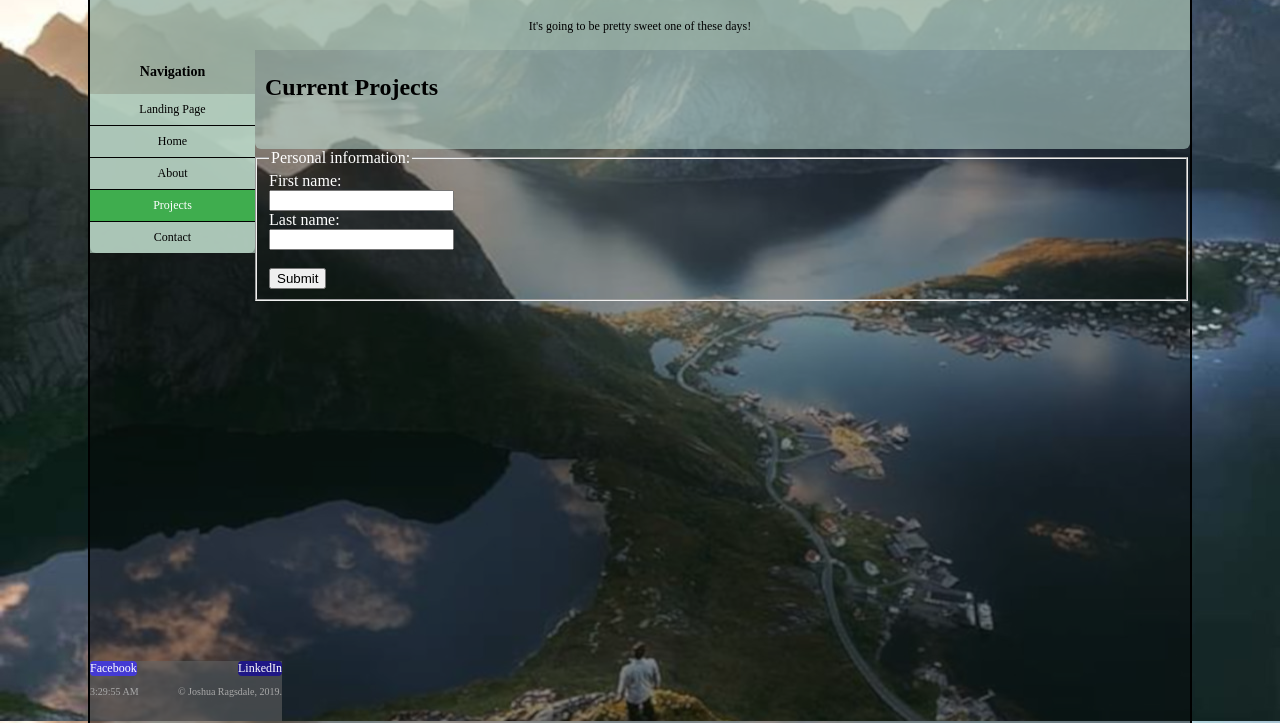
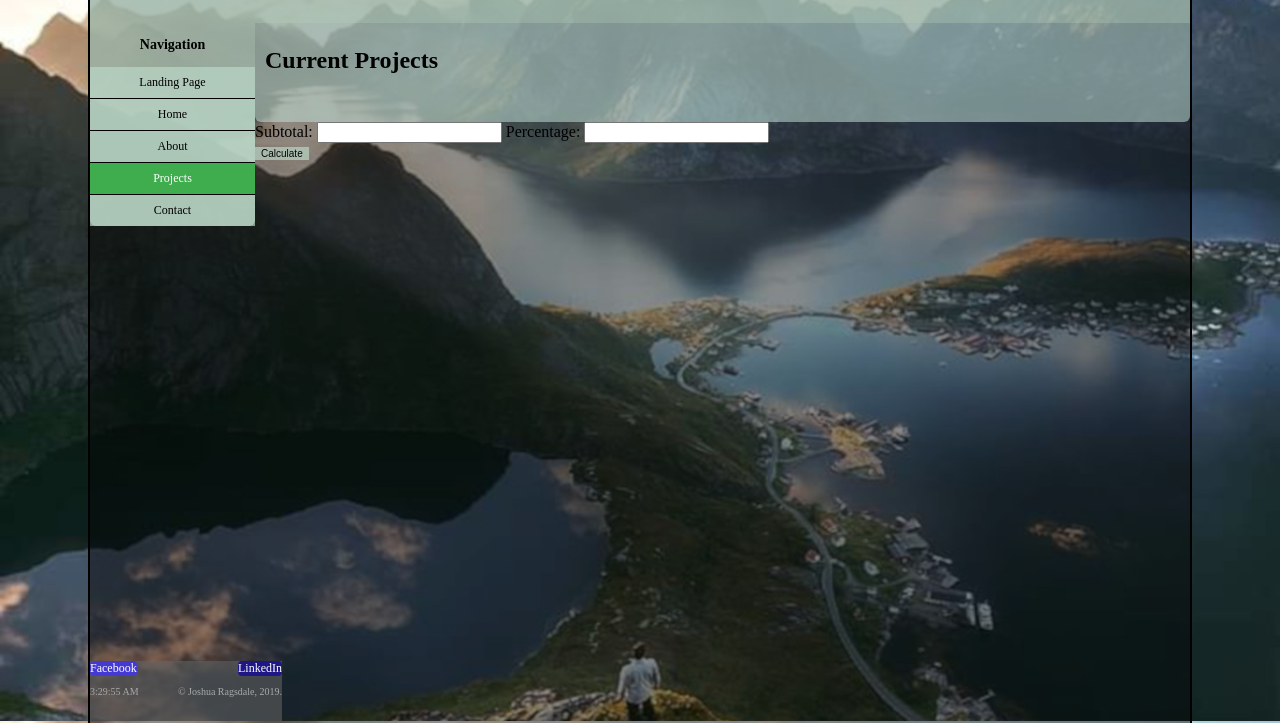
Before and after one commit to Jrags09/webApp1, a plain HTML site: page projects.html in a window 1280 px wide. Shown: the part 79-802 px from the top of the page. Drawn offline with Linux system fonts and the light colour scheme.

Commit message:
Adding basic functionality for the tip calculator

```diff
--- a/projects.html
+++ b/projects.html
@@ -10,7 +10,6 @@
 
     <div id="header">
       <h1>Welcome to my website!</h1>
-      <p>It's going to be pretty sweet one of these days!</p>
     </div>
 
     <div id="content">
@@ -33,17 +32,13 @@
 
       <div id="tipCalculatorDiv">
         <form action="/action_page.php">
-          <fieldset style="color:white;">
-            <legend style="color:white;">Personal information:</legend>
-            First name:<br>
-            <input type="text" name="firstname">
-            <br>
-            Last name:<br>
-            <input type="text" name="lastname">
-            <br><br>
-            <input type="submit" value="Submit">
-          </fieldset>
+          Subtotal:
+          <input type="number" id="subtotal">
+          Percentage:
+          <input type="number" id="percentage"><br>
         </form>
+        <button onclick="calculateTip()">Calculate</button>
+        <p id="total" style="color:white"></p>
       </div>
 
       <div id="footer">
@@ -56,6 +51,7 @@
       </div>
 
   </div>
+  <script src="tipCalculator.js"></script>
   <script src="siteScripts.js"></script>
 
 </div>
--- a/tipCalculator.js
+++ b/tipCalculator.js
@@ -0,0 +1,9 @@
+
+function calculateTip() {
+    var subtotal, percentage, total;
+
+    subtotal = document.getElementById("subtotal").value;
+    percentage = document.getElementById("percentage").value;
+    total = (1+(percentage/100)) * subtotal;
+    document.getElementById("total").innerHTML = total;
+  }
```
Also changed, not shown: aboutMe.html (+0 -1 lines), contactInfo.html (+0 -1 lines), index.html (+0 -1 lines), landingPage.html (+0 -1 lines).
